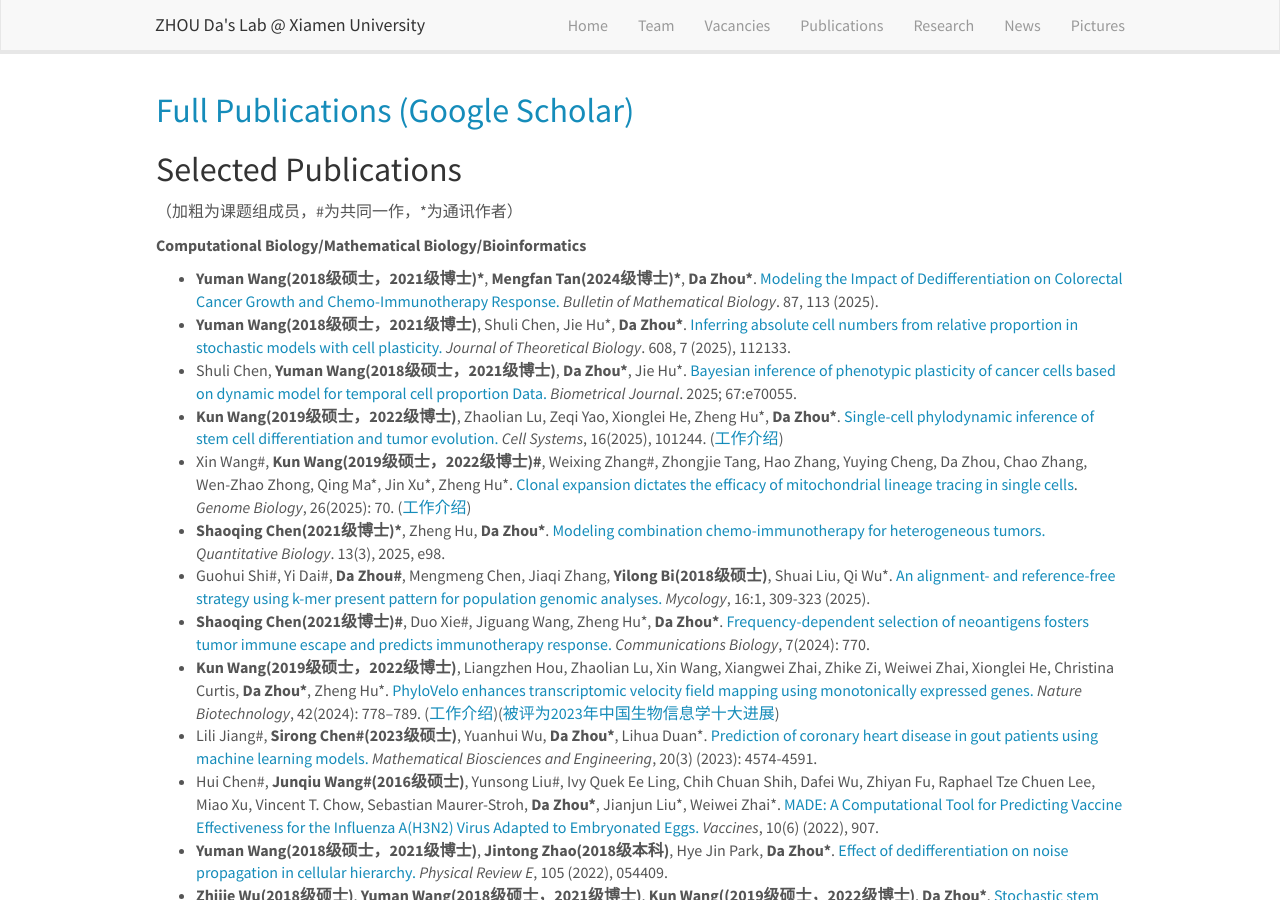
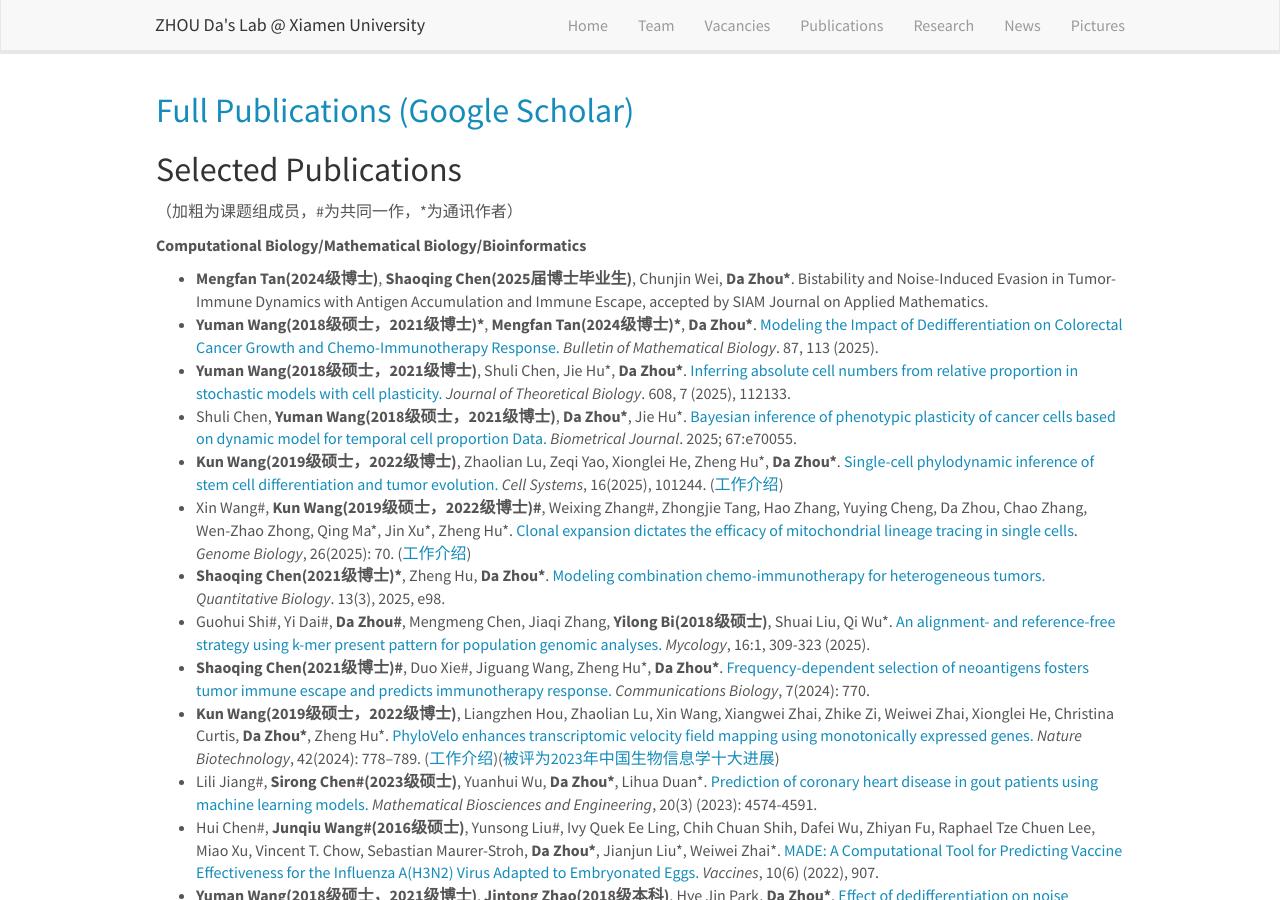
Before and after one commit to ZhouDaLab/zhoudalab.github.io, a Jekyll site: the page built from _pages/publications.md, in a window 1280 px wide and 900 px high. Built offline with Jekyll 4.4.1, drawn with Linux system fonts in a browser that asks for light colours; nearby versions of some CDN libraries.

Commit message:
Update publications.md

```diff
--- a/_pages/publications.md
+++ b/_pages/publications.md
@@ -14,6 +14,7 @@ permalink: /publications/
 
 **Computational Biology/Mathematical Biology/Bioinformatics**
 
+- **Mengfan Tan(2024级博士)**, **Shaoqing Chen(2025届博士毕业生)**, Chunjin Wei, **Da Zhou\***. Bistability and Noise-Induced Evasion in Tumor-Immune Dynamics with Antigen Accumulation and Immune Escape, accepted by SIAM Journal on Applied Mathematics.
 - **Yuman Wang(2018级硕士，2021级博士)\***, **Mengfan Tan(2024级博士)\***, **Da Zhou\***. [Modeling the Impact of Dedifferentiation on Colorectal Cancer Growth and Chemo-Immunotherapy Response.](https://link.springer.com/article/10.1007/s11538-025-01496-0) *Bulletin of Mathematical Biology*. 87, 113 (2025).
 - **Yuman Wang(2018级硕士，2021级博士)**, Shuli Chen, Jie Hu\*, **Da Zhou\***. [Inferring absolute cell numbers from relative proportion in stochastic models with cell plasticity.](https://doi.org/10.1016/j.jtbi.2025.112133) *Journal of Theoretical Biology*. 608, 7 (2025), 112133.
 - Shuli Chen, **Yuman Wang(2018级硕士，2021级博士)**, **Da Zhou\***, Jie Hu\*. [Bayesian inference of phenotypic plasticity of cancer cells based on dynamic model for temporal cell proportion Data.](https://onlinelibrary.wiley.com/doi/epdf/10.1002/bimj.70055) *Biometrical Journal*. 2025; 67:e70055.
```
